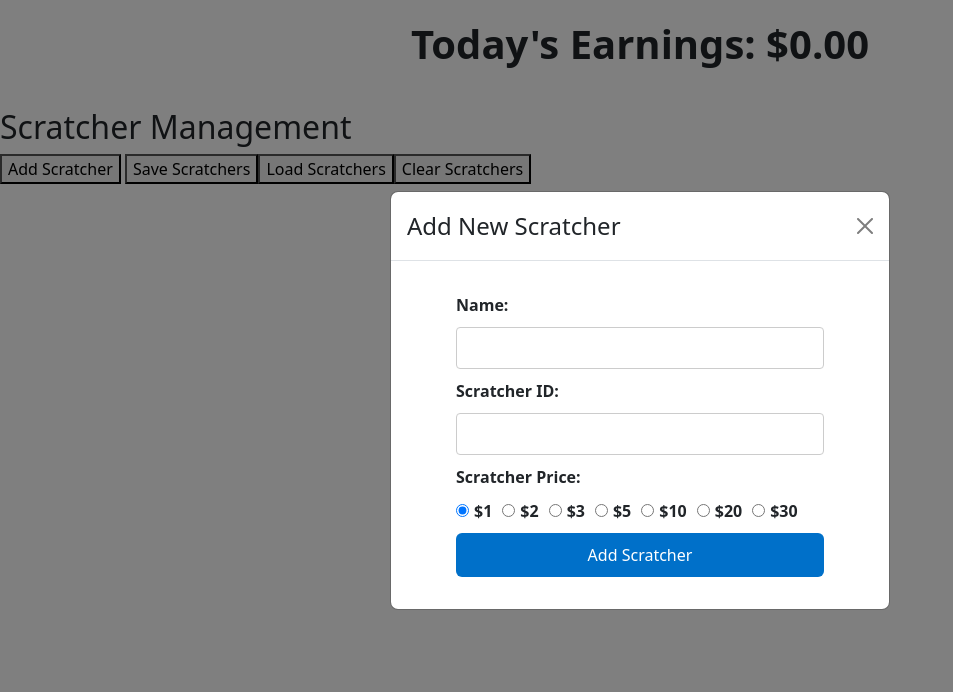
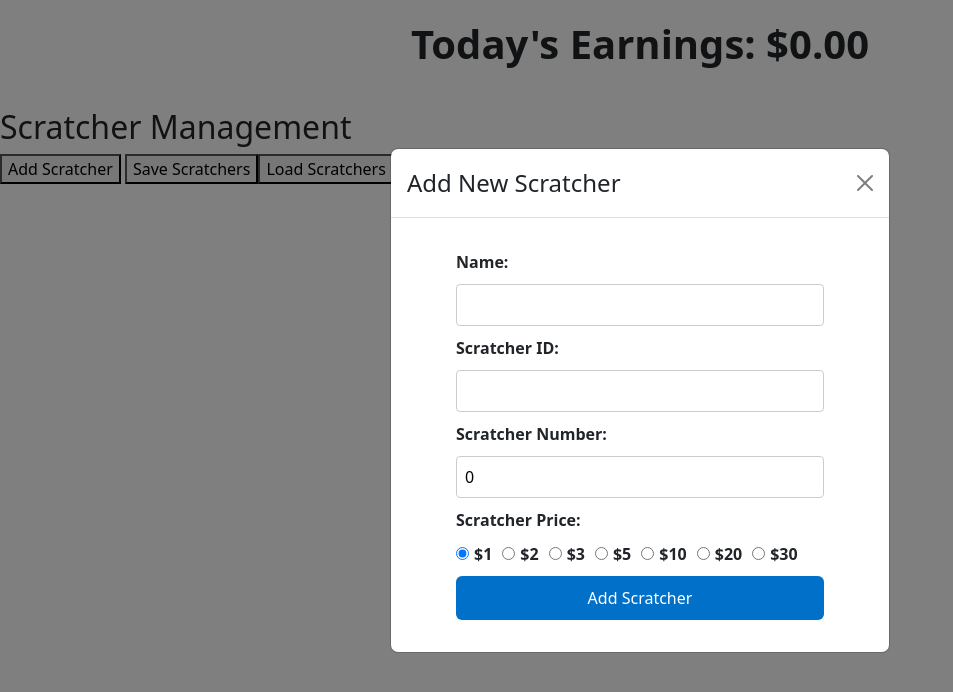
Before and after one commit to sopheak012/Inventory, a React (Vite) app in the folder frontend/: page / in a window 1280 px wide. Both pictures are taken after a click on the button "Add Scratcher". Shown: the top 692 px of the page, without its empty margins (0-953 px from the left). Built offline with nearby package versions, Linux system fonts and the light colour scheme.

Commit message:
add scratcher number

```diff
--- a/frontend/src/components/AddScratcherForm.jsx
+++ b/frontend/src/components/AddScratcherForm.jsx
@@ -55,6 +55,7 @@ const AddScratcherForm = ({ showModal, handleClose }) => {
   const [name, setName] = useState("");
   const [scratchPrice, setScratchPrice] = useState(1); // Default to $1
   const [scratcherID, setScratcherID] = useState("");
+  const [scratcherNumber, setScratcherNumber] = useState(0);
   const [error, setError] = useState(null);
   const dispatch = useDispatch();
 
@@ -66,7 +67,9 @@ const AddScratcherForm = ({ showModal, handleClose }) => {
       return;
     }
 
-    dispatch(addScratcher({ scratcherID, name, price: scratchPrice }));
+    dispatch(
+      addScratcher({ scratcherID, name, price: scratchPrice, scratcherNumber })
+    );
     setName("");
     setScratcherID("");
     setScratchPrice(1);
@@ -97,6 +100,13 @@ const AddScratcherForm = ({ showModal, handleClose }) => {
               value={scratcherID}
               onChange={(e) => setScratcherID(e.target.value)}
             />
+            <Label htmlFor="scratcherNumber">Scratcher Number:</Label>
+            <Input
+              type="number"
+              id="scratcherNumber"
+              value={scratcherNumber}
+              onChange={(e) => setScratcherNumber(e.target.value)}
+            />
             <Label>Scratcher Price:</Label>
             <RadioGroup>
               {[1, 2, 3, 5, 10, 20, 30].map((option) => (
--- a/frontend/src/components/ScratcherList.jsx
+++ b/frontend/src/components/ScratcherList.jsx
@@ -114,6 +114,7 @@ const ScratcherList = () => {
               <p>Name: {scratcher.name}</p>
               <p>Price: ${scratcher.price}</p>
               <p>Available: {scratcher.scratcherAmount}</p>
+              <p>Number: {scratcher.scratcherNumber}</p>
             </Content>
           </Card>
         ))}
--- a/frontend/src/features/scratcherSlice.js
+++ b/frontend/src/features/scratcherSlice.js
@@ -22,7 +22,7 @@ const scratcherSlice = createSlice({
   initialState: initialScratcherState,
   reducers: {
     addScratcher: (state, action) => {
-      const { scratcherID, name, price } = action.payload;
+      const { scratcherID, name, price, scratcherNumber } = action.payload;
 
       // Determine the scratcherAmount based on the price
       const scratcherAmount = scratcherInventory[price] || 0;
@@ -32,6 +32,7 @@ const scratcherSlice = createSlice({
         name,
         price,
         scratcherAmount,
+        scratcherNumber,
       });
 
       state.totalScratcherCost = state.scratcher.reduce(
@@ -65,6 +66,7 @@ const scratcherSlice = createSlice({
       if (scratchedScratcher) {
         if (scratchedScratcher.scratcherAmount > 0) {
           scratchedScratcher.scratcherAmount -= 1;
+          scratchedScratcher.scratcherNumber += 1;
           state.totalEarning += scratchedScratcher.price;
           state.totalScratcherCost = state.scratcher.reduce(
             (total, scratcher) =>
```
